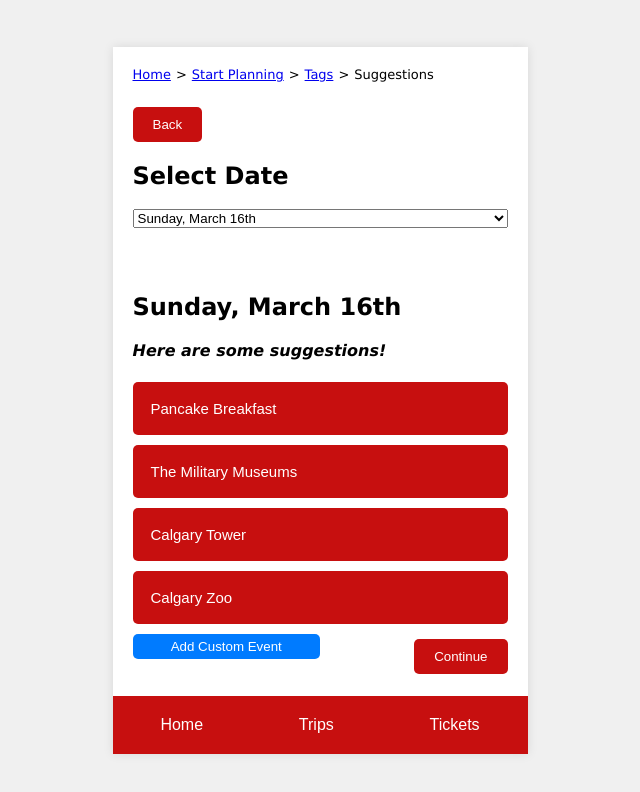
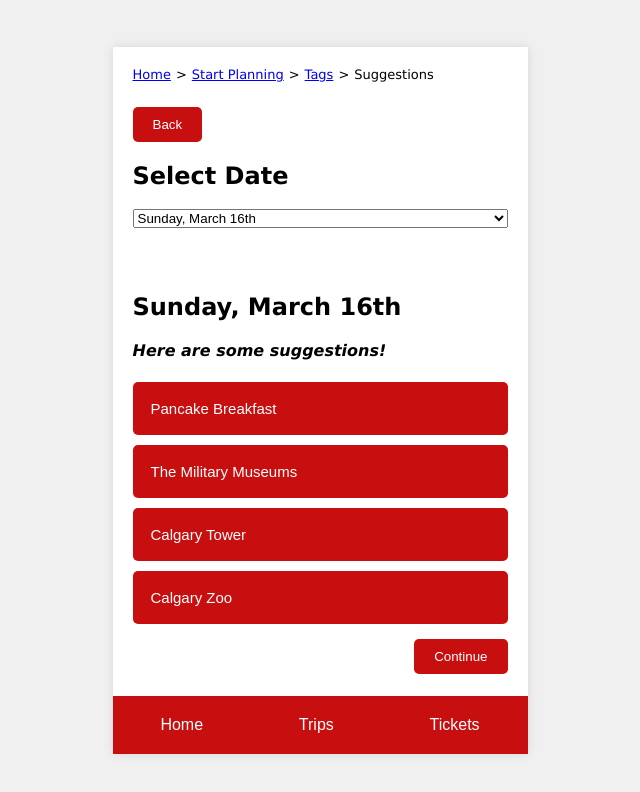
Before and after one commit to TrainorMax/CPSC481-ProjectPrototype, a plain HTML site: page Suggestion_Selection_Screen.html in a window 1280 px wide. Shown: the whole page, without its empty margins (320-960 px from the left). Drawn offline with Linux system fonts and the light colour scheme.

Commit message:
remove custom event suggestions

```diff
--- a/Suggestion_Selection_Screen.html
+++ b/Suggestion_Selection_Screen.html
@@ -173,7 +173,7 @@
                 <button>Continue</button>
             </div>
 
-            <button class="add-event">Add Custom Event</button>
+
 
 
             <div class="navbar">
```
